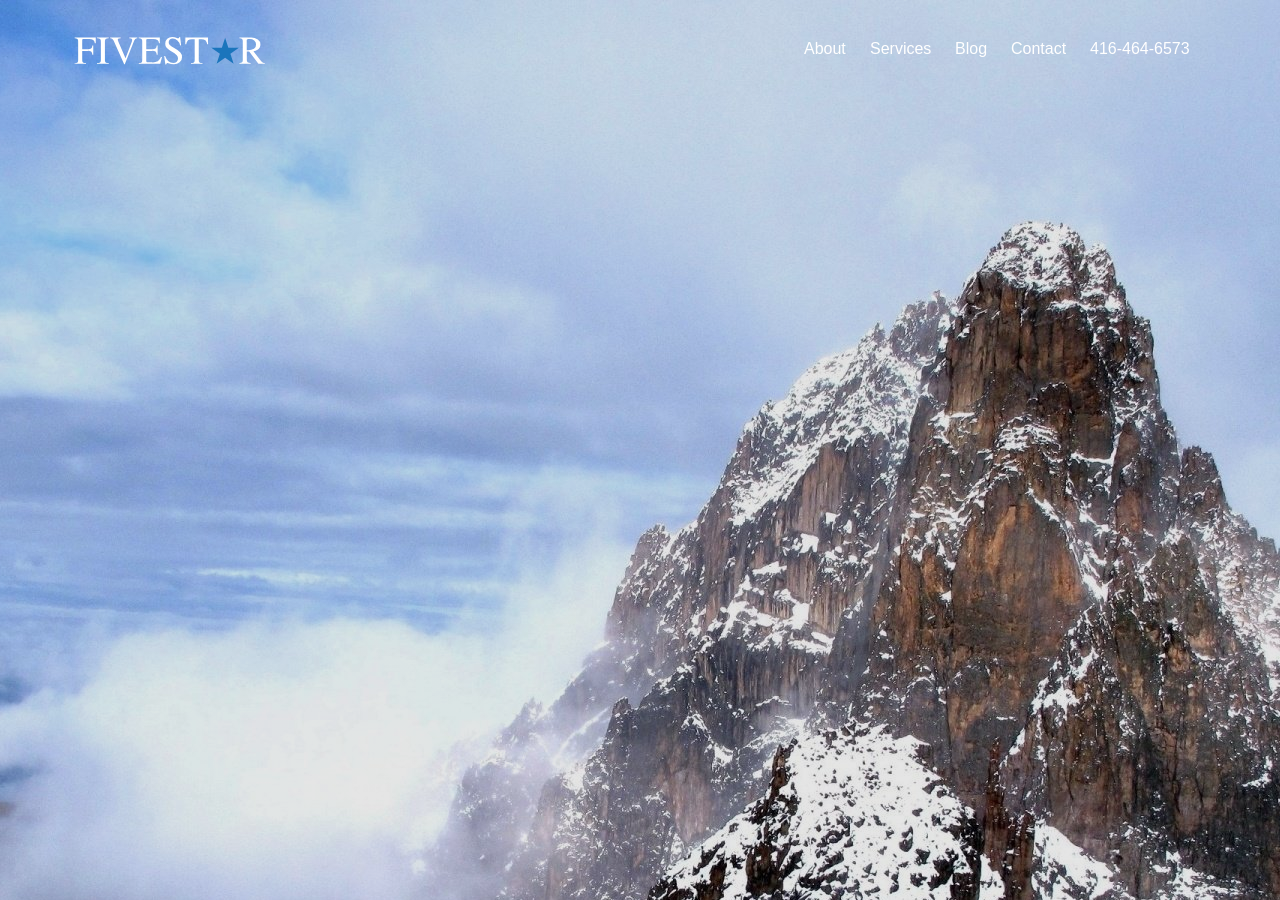
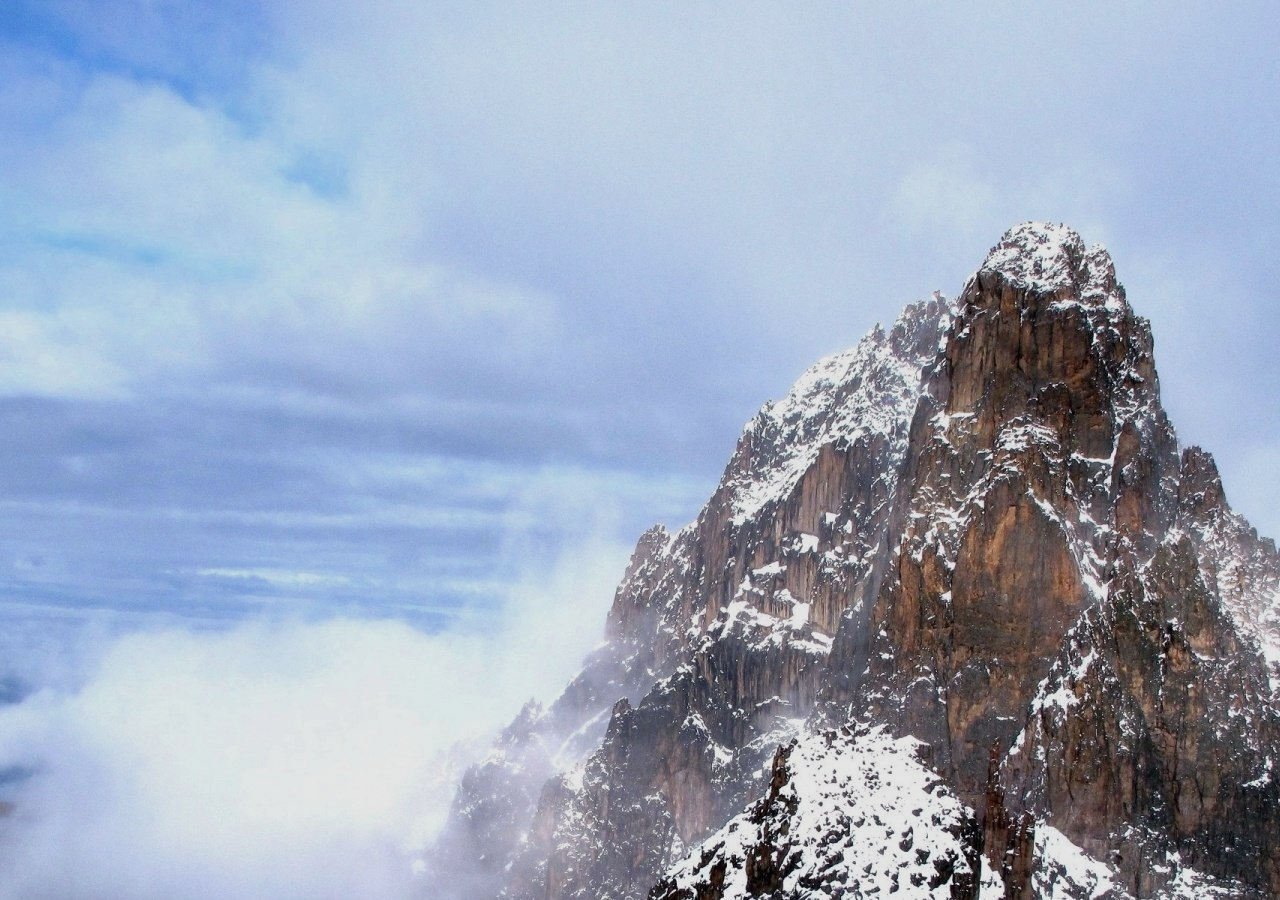
Before and after one commit to FivestarMedia/FivestarMedia-jekyll, a Jekyll site: the page built from website-design.html, in a window 1280 px wide and 900 px high. Built offline with Jekyll 4.4.1, drawn with Linux system fonts in a browser that asks for light colours; nearby versions of some CDN libraries.

Commit message:
Update from Forestry.io - website-design.html

```diff
--- a/website-design.html
+++ b/website-design.html
@@ -1,12 +1,11 @@
 ---
 layout: page
 title: Website Design
-permalink: /website-design/
+permalink: "/website-design/"
 ---
-
 <body>
 
-	{% include menu.html %}
+
 
 	<div class="jumbotron homePage"></div>
 
```
